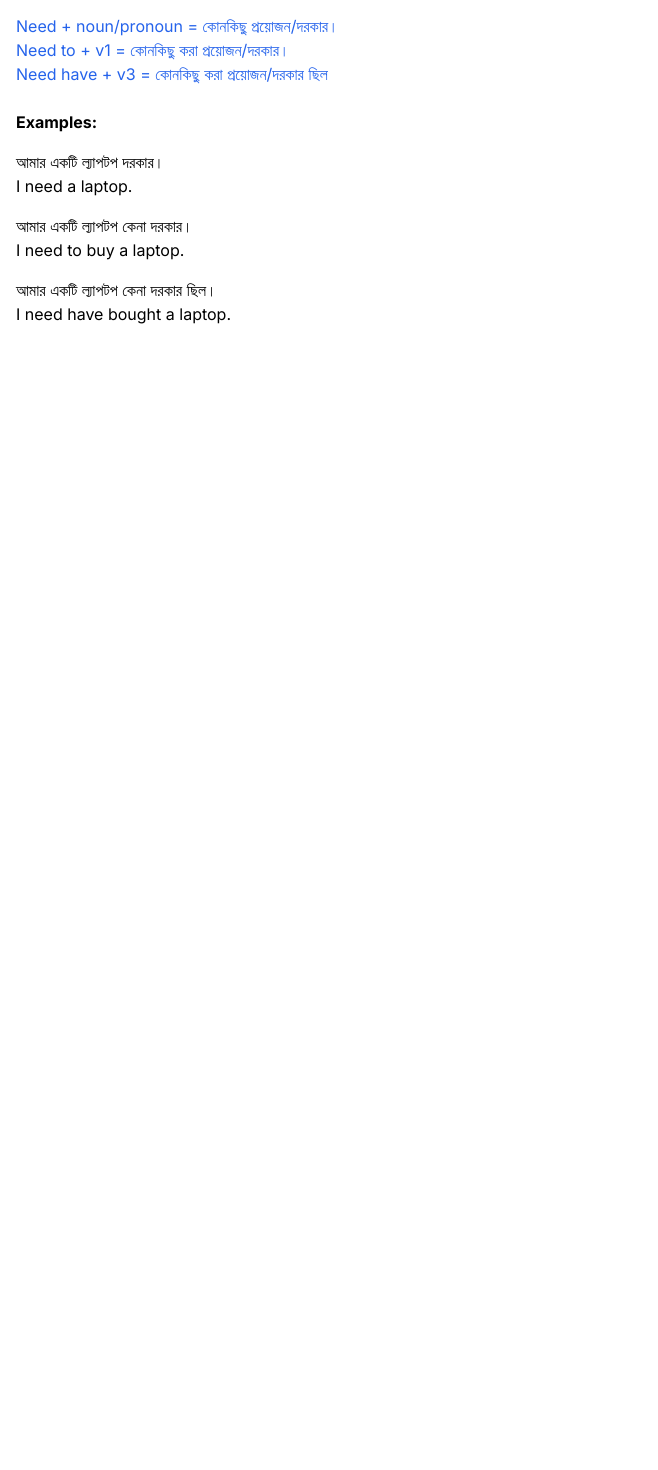
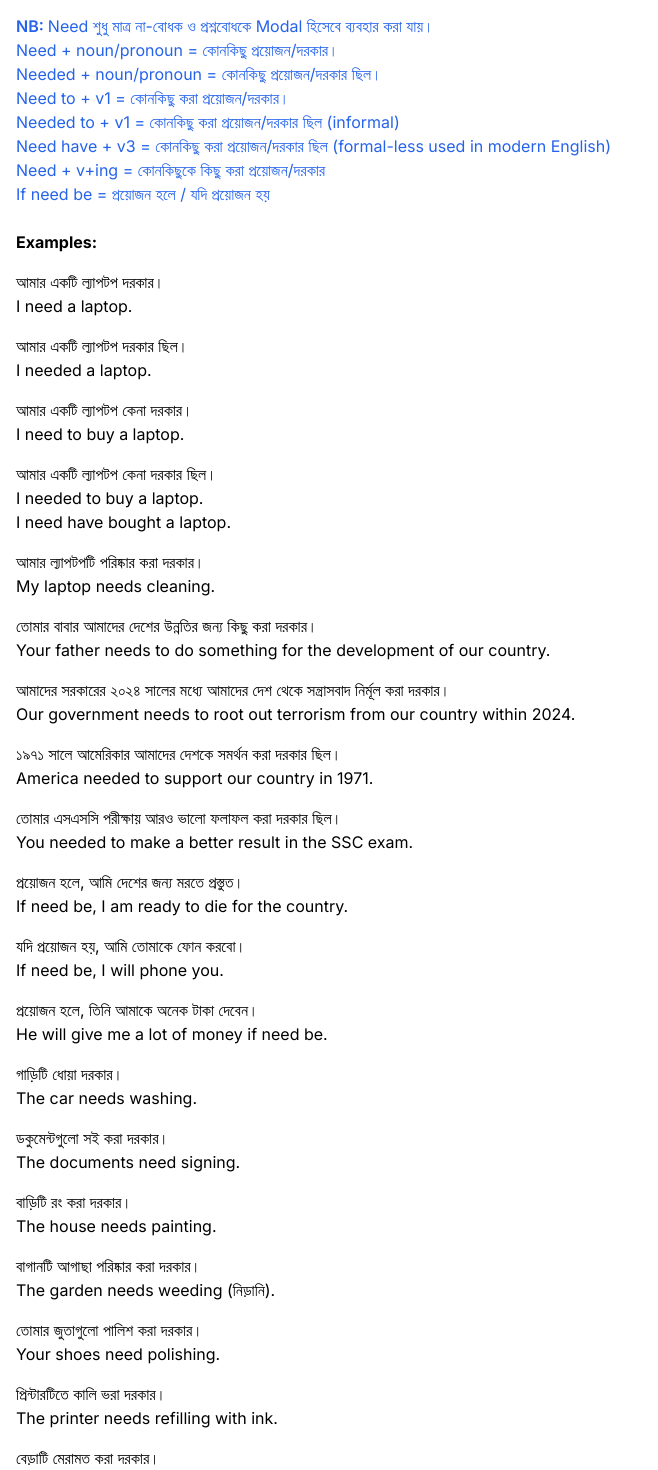
Before and after one commit to mamtn011/LEnglish, a Next.js app: page /modals/need in a window 1280 px wide. Shown: the part 240-1710 px from the top of the page, without its empty margins (0-658 px from the left). Before the commit the page ends 800 px from the top, so only its background shows below. Built offline with nearby package versions, Linux system fonts and the light colour scheme.

Commit message:
completed need

```diff
--- a/src/components/modals/Need.js
+++ b/src/components/modals/Need.js
@@ -6,9 +6,20 @@ const Need = () => {
         <div>
           <p className="font-bold py-2">Description:</p>
           <div className="py-2 text-blue-600">
+            <p>
+              <span className="font-semibold">NB: </span>Need শুধু মাত্র না-বোধক
+              ও প্রশ্নবোধকে Modal হিসেবে ব্যবহার করা যায়।
+            </p>
             <p>Need + noun/pronoun = কোনকিছু প্রয়োজন/দরকার।</p>
+            <p>Needed + noun/pronoun = কোনকিছু প্রয়োজন/দরকার ছিল।</p>
             <p>Need to + v1 = কোনকিছু করা প্রয়োজন/দরকার।</p>
-            <p>Need have + v3 = কোনকিছু করা প্রয়োজন/দরকার ছিল</p>
+            <p>Needed to + v1 = কোনকিছু করা প্রয়োজন/দরকার ছিল (informal)</p>
+            <p>
+              Need have + v3 = কোনকিছু করা প্রয়োজন/দরকার ছিল (formal-less used
+              in modern English)
+            </p>
+            <p>Need + v+ing = কোনকিছুকে কিছু করা প্রয়োজন/দরকার </p>
+            <p>If need be = প্রয়োজন হলে / যদি প্রয়োজন হয় </p>
           </div>
           <p></p>
         </div>
@@ -18,12 +29,100 @@ const Need = () => {
           <p>I need a laptop.</p>
         </div>
         <div>
+          <p>আমার একটি ল্যাপটপ দরকার ছিল।</p>
+          <p>I needed a laptop.</p>
+        </div>
+        <div>
           <p>আমার একটি ল্যাপটপ কেনা দরকার।</p>
           <p>I need to buy a laptop.</p>
         </div>
         <div>
           <p>আমার একটি ল্যাপটপ কেনা দরকার ছিল।</p>
+          <p>I needed to buy a laptop.</p>
           <p>I need have bought a laptop.</p>
+        </div>
+        <div>
+          <p>আমার ল্যাপটপটি পরিষ্কার করা দরকার।</p>
+          <p>My laptop needs cleaning.</p>
+        </div>
+        <div>
+          <p>তোমার বাবার আমাদের দেশের উন্নতির জন্য কিছু করা দরকার।</p>
+          <p>
+            Your father needs to do something for the development of our
+            country.
+          </p>
+        </div>
+        <div>
+          <p>
+            আমাদের সরকারের ২০২৪ সালের মধ্যে আমাদের দেশ থেকে সন্ত্রাসবাদ নির্মূল
+            করা দরকার।
+          </p>
+          <p>
+            Our government needs to root out terrorism from our country within
+            2024.
+          </p>
+        </div>
+        <div>
+          <p>১৯৭১ সালে আমেরিকার আমাদের দেশকে সমর্থন করা দরকার ছিল।</p>
+          <p>America needed to support our country in 1971.</p>
+        </div>
+        <div>
+          <p>তোমার এসএসসি পরীক্ষায় আরও ভালো ফলাফল করা দরকার ছিল।</p>
+          <p>You needed to make a better result in the SSC exam.</p>
+        </div>
+        <div>
+          <p>প্রয়োজন হলে, আমি দেশের জন্য মরতে প্রস্তুত।</p>
+          <p>If need be, I am ready to die for the country.</p>
+        </div>
+        <div>
+          <p>যদি প্রয়োজন হয়, আমি তোমাকে ফোন করবো।</p>
+          <p>If need be, I will phone you.</p>
+        </div>
+        <div>
+          <p>প্রয়োজন হলে, তিনি আমাকে অনেক টাকা দেবেন।</p>
+          <p>He will give me a lot of money if need be.</p>
+        </div>
+
+        {/* need + v+ing  */}
+        <div>
+          <p>গাড়িটি ধোয়া দরকার।</p>
+          <p>The car needs washing.</p>
+        </div>
+        <div>
+          <p>ডকুমেন্টগুলো সই করা দরকার।</p>
+          <p>The documents need signing.</p>
+        </div>
+        <div>
+          <p>বাড়িটি রং করা দরকার।</p>
+          <p>The house needs painting.</p>
+        </div>
+        <div>
+          <p>বাগানটি আগাছা পরিষ্কার করা দরকার।</p>
+          <p>The garden needs weeding (নিড়ানি).</p>
+        </div>
+        <div>
+          <p>তোমার জুতাগুলো পালিশ করা দরকার।</p>
+          <p>Your shoes need polishing.</p>
+        </div>
+        <div>
+          <p>প্রিন্টারটিতে কালি ভরা দরকার।</p>
+          <p>The printer needs refilling with ink.</p>
+        </div>
+        <div>
+          <p>বেড়াটি মেরামত করা দরকার।</p>
+          <p>The fence needs repairing.</p>
+        </div>
+        <div>
+          <p>মেঝেটি মুছে ফেলা দরকার।</p>
+          <p>The floor needs mopping.</p>
+        </div>
+        <div>
+          <p>কাপড়গুলো ইস্ত্রি করা দরকার।</p>
+          <p>The clothes need ironing.</p>
+        </div>
+        <div>
+          <p>চুলগুলো কাটা দরকার।</p>
+          <p>The hair needs cutting.</p>
         </div>
       </div>
     </div>
```
